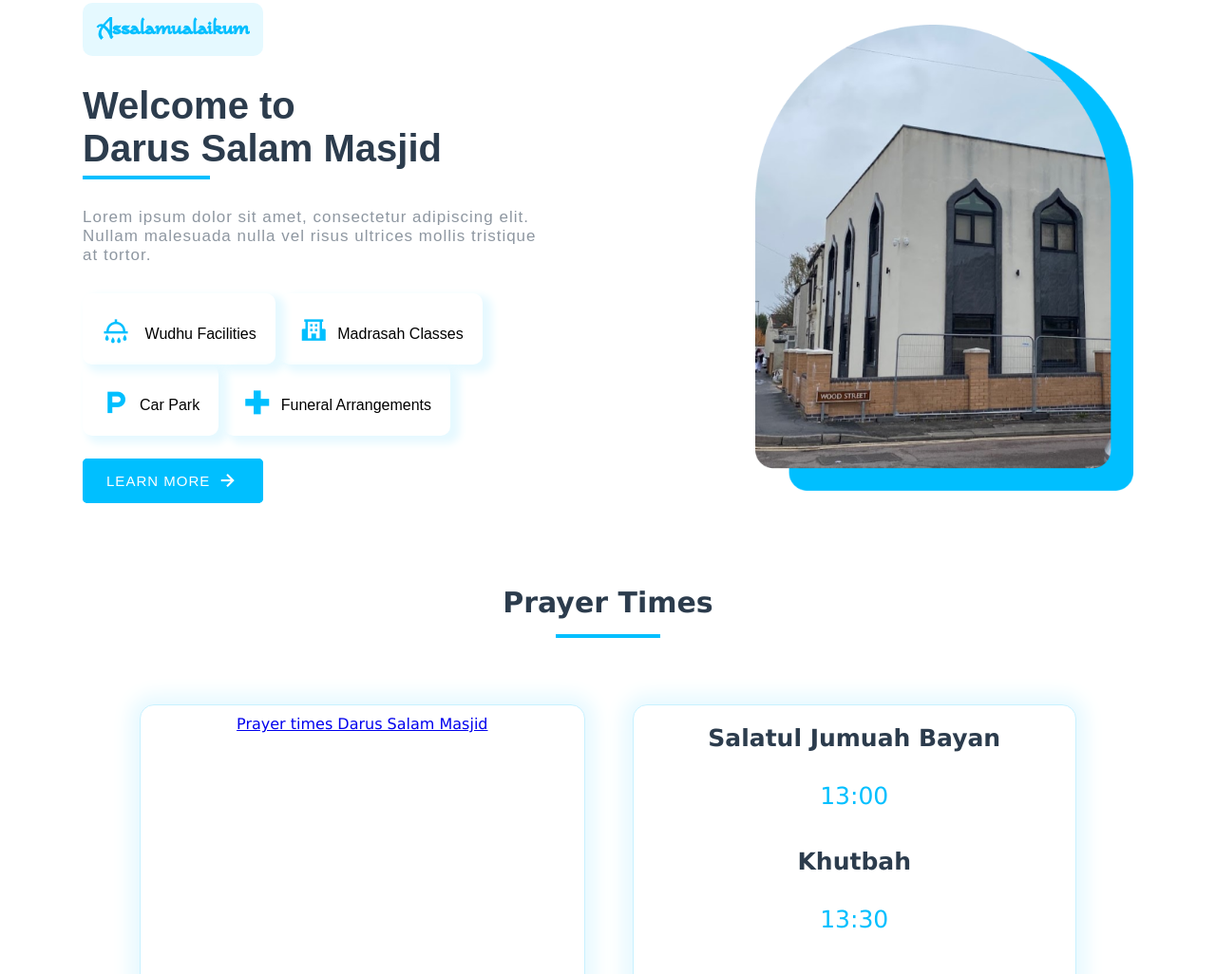
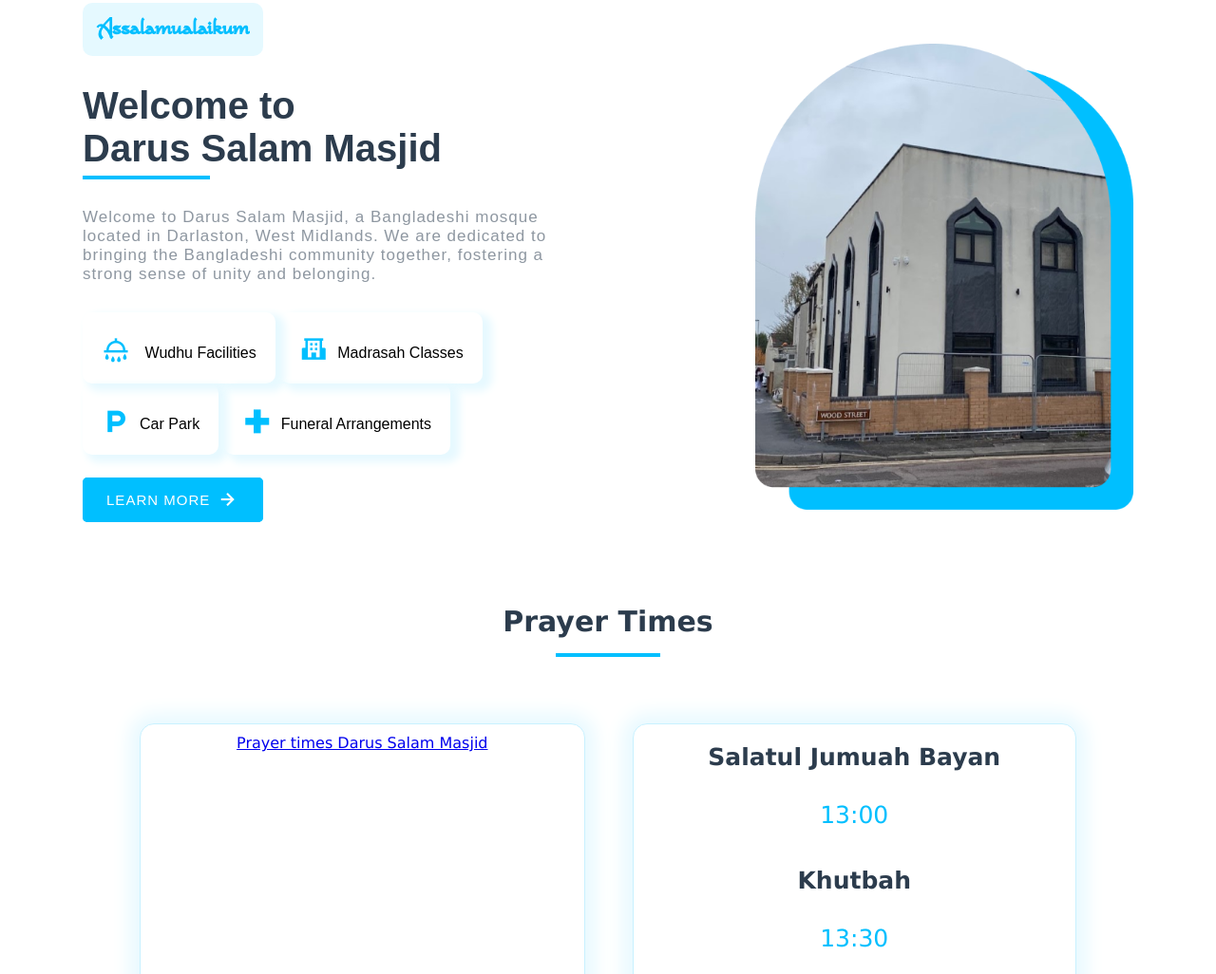
Before and after one commit to usmaan04/Darus-Salam-Masjid, a plain HTML site: page index.html in a window 1280 px wide. Shown: the part 715-1741 px from the top of the page at 95% size. Drawn offline with nearby package versions, Linux system fonts and the light colour scheme; a script that the page names is missing.

Commit message:
history change

```diff
--- a/index.html
+++ b/index.html
@@ -72,8 +72,7 @@
               Darus Salam Masjid
             </h1>
             <p class="description">
-              Lorem ipsum dolor sit amet, consectetur adipiscing elit. Nullam
-              malesuada nulla vel risus ultrices mollis tristique at tortor.
+              Welcome to Darus Salam Masjid, a Bangladeshi mosque located in Darlaston, West Midlands. We are dedicated to bringing the Bangladeshi community together, fostering a strong sense of unity and belonging.
             </p>
             <ul class="facilities">
               <li>
@@ -180,7 +179,7 @@
           <div class="timeline" style="--items: 3">
             <ul>
               <li style="--index: 1">
-                <h3>2015</h3>
+                <h3>1989</h3>
                 <h2>Purchase of building</h2>
                 <p>
                   Lorem ipsum dolor sit amet, consectetur adipiscing elit. Sed
```
